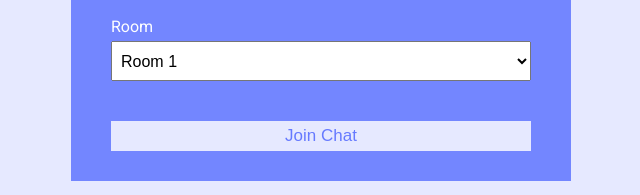
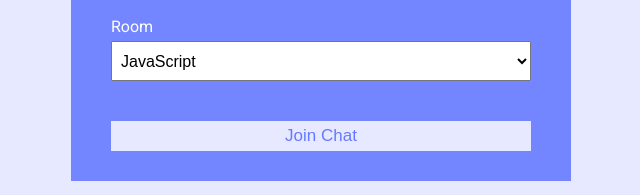
Before and after one commit to JAYKALIA007/CHATCORD, a website: page public/index.html in a window 1280 px wide. Shown: the part 255-450 px from the top of the page, 319-959 px from the left. Drawn offline with Linux system fonts and the light colour scheme.

Commit message:
final commit

```diff
--- a/public/index.html
+++ b/public/index.html
@@ -33,12 +33,12 @@
           <div class="form-control">
             <label for="room">Room</label>
             <select name="room" id="room">
-              <option value="JavaScript">Room 1</option>
-              <option value="Python">Room 2</option>
-              <option value="PHP">Room 3</option>
-              <option value="C#">Room 4</option>
-              <option value="Ruby">Room 5</option>
-              <option value="Java">Room 6</option>
+              <option value="JavaScript">JavaScript</option>
+              <option value="Python">Python</option>
+              <option value="PHP">PHP</option>
+              <option value="C#">C#</option>
+              <option value="Ruby">Ruby</option>
+              <option value="Java">Java</option>
             </select>
           </div>
           <button type="submit" class="btn">Join Chat</button>
```
